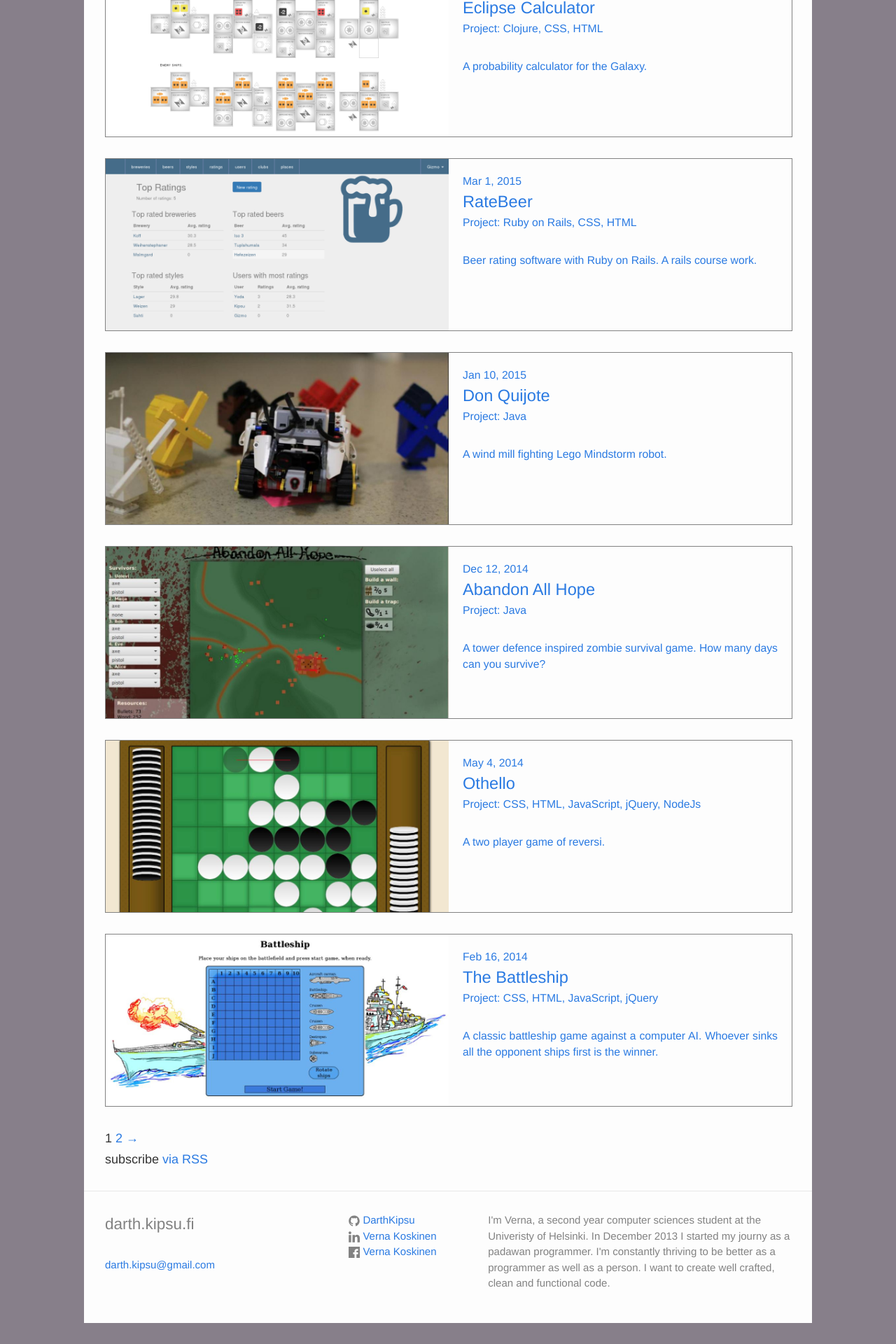
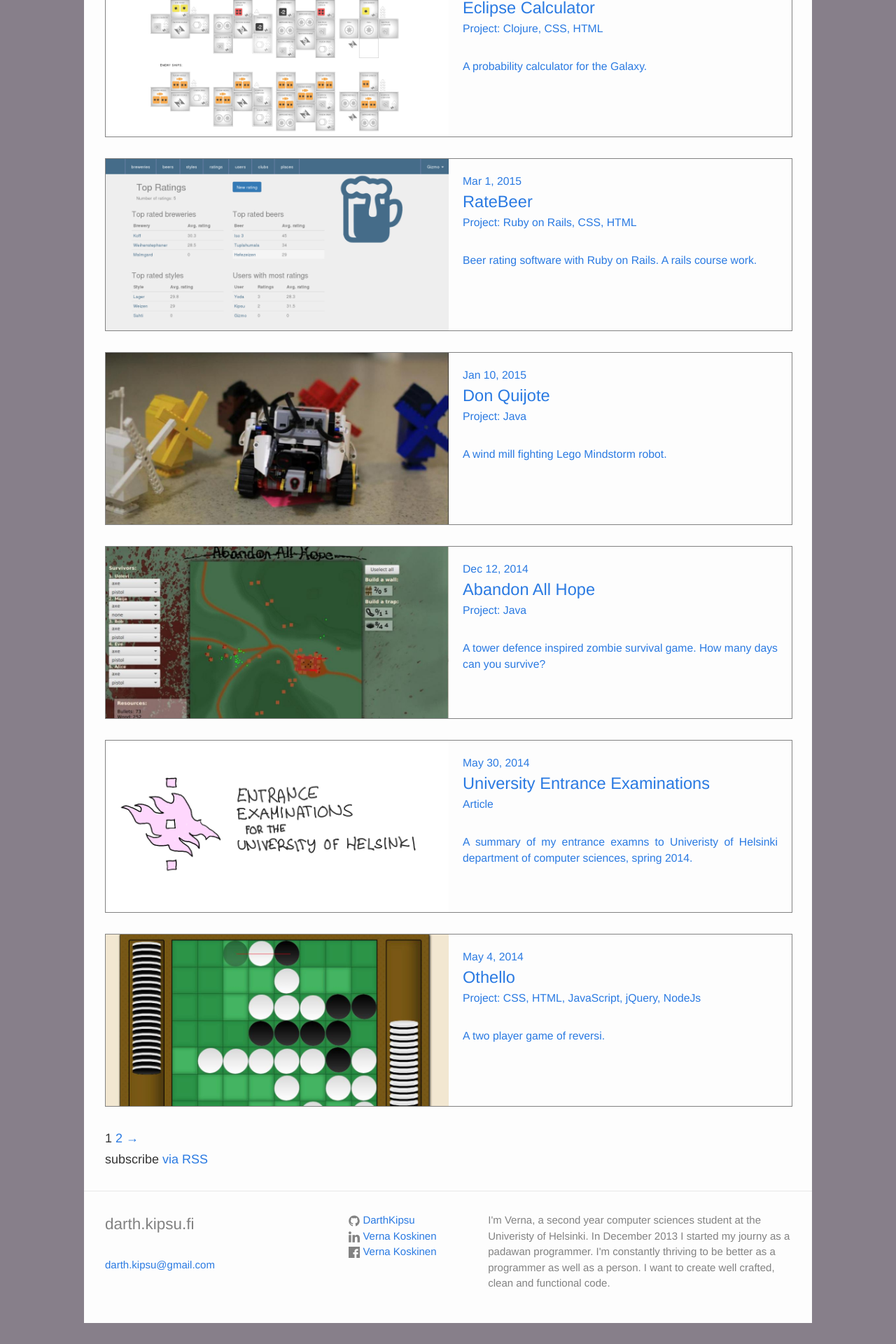
Before and after one commit to DarthKipsu/DarthKipsu.github.io, a Jekyll site: the page built from index.html, in a window 1280 px wide. Shown: the part 1805-3725 px from the top of the page at 70% size. Built offline with Jekyll 4.4.1, drawn with Linux system fonts in a browser that asks for light colours; the list of posts is cut into pages by our own code; some of the changed lines change nothing that is shown.

Commit message:
add article University Entrance Ecaminations

```diff
--- /dev/null
+++ b/_posts/2014-05-30-entryexamns.markdown
@@ -0,0 +1,83 @@
+---
+layout: post
+title:  "University Entrance Examinations"
+photo: articles/entryexamns
+excerpt: A summary of my entrance examns to Univeristy of Helsinki department of computer sciences, spring 2014.
+date:   2014-05-30
+categories: Article
+tags: Algorithms University
+---
+
+I had entrance examinations for the computer sciences department at the University of Helsinki on monday. The test composed of three sections, two in which you needed to answer.
+
+The **first section** was about handling big data,with some four pages of text about it and questions about my knowledge of the subject. I skipped this section before even completely reading through it, because answering the logic sections coming next seemed like a more interesting (and easier) approach.
+
+The **second section** introduced the basics behind making a suffix array and how to use it for finding specific strings. There was three examples to help gasp the idea. The original string was cut into as many suffixes as the length of the string, with each suffix containing one less letter than the previous one. Then they were reordered in alphabetical order, and the search was made based on the alphabets of the word being searched. This way you coul find a string from as big dataset as human genome (3 million letters) by compairing just maximum of 32 points in the data. Quite efficient!
+
+We were asked to present the steps needed to find the word babaa from abbaababbababbab (suffix array for this one was given in one of the examples). The word isn't in it, so the solution was to present how many steps the search would take to come to this conclusion.
+
+Next we were asked to produce a suffix array from a word "yhteisvalinta". An easy task with all the examples.
+
+The third task was to create the suffix array from string aacatcgatagctagaacat and then present the steps needed to fing "cga" from it. This was king of combination of question 1 and 2.
+
+After that we needed to create a string to match an array given, with any alphabets between a to ö. The array was like this: (i is index and S[i] is the index of the suffix)
+
+| i | S[i] |
+| :--: | :--: |
+| 1 | 8 |
+| 2 | 7 |
+| 3 | 6 |
+| 4 | 5 |
+| 5 | 4 |
+| 6 | 3 |
+| 7 | 2 |
+| 8 | 1 |
+
+Starting from a, I filled the array by adding the next alphabet to the beginning of the word and came up with a simple solution of "hgfedcba".
+
+The final task of this section was a similar, but more complicated array filling task. Only this time you could only use a and b to fill it. The array was like:
+
+| i | S[i] |
+| :--: | :--: |
+| 1 | 16 |
+| 2 | 13 |
+| 3 | 3 |
+| 4 | 14 |
+| 5 | 11 |
+| 6 | 9 |
+| 7 | 4 |
+| 8 | 6 |
+| 9 | 15 |
+| 10  | 12 |
+| 11  | 2 |
+| 12  | 10 |
+| 13  | 8 |
+| 14  | 5 |
+| 15  | 1 |
+| 16 |  7 |
+
+I used a same kind of approach for this one. starting from the suffix with the smallest index, I added either a or b depending on what the array index was. everything above the 15th suffix index (ba) received an a in front of them and everything below it got a b. The resulting string was "bbaababbababaaba". It seemed to compile with all the rules, so it had to be the right answer.
+
+The **third section** was a series of problemsolving tasks. This was the most fun part of the examn.
+
+First you needed to solve the propability of taking two cards of the same color, when you had four cards in front of you face down, containing two red and two wblack cards. It was quite easy since I had just finished the probability studies. I coundted all the possibilities of different combinations you could take (6) and divided it with the combinations that would be favorable (red and red or black and black) to get the propability of 33,3%.
+
+The second question was about filling a figure of eight circles connected by lines with the numbers 1 to 8. No numbers that are next to each other in the order of magnitude may be placed so that they are connected by a line. I started solving this by adding 1 and 8 to the middle, as they have the least neighbouring numbers and then adding 7 and 2 to the only possible locatoins they would be allowed to be placed. It was easy to add the rest after that. The solution looks like this:
+
+{% include centered-img.html path='articles/entry01' %}
+
+You were also meant to calculate the time it would take to solve this figure (on worst case scenario) if you'd go through all the possible ways to add the numbers in and the time to fill it once would take 10 seconds. I'm not sure if I got the correct answer to this one, but I calculated it by multiplying the first circles 8 choises with how many choises all the following circles had (8*7*6*5*4*3*2) and then took out the four correct answers and multiplied that number by 10 seconds. I got 403160 seconds, meaning it would take allmost 112 hours to solve it in worst case scenario. Sounds kind of a big number (and who would stay at it for so long?) so it might be I thought about this the wrong way. (Later addition: I got full score from the examn, so I guess this was a correct solution.)
+
+The final question was about dice game, where two players would throw a 6 sided dice and the one getting a bigger number wins. The dice used are no ordinary d6 though, but they have arbitrary selected values on them. The three dice have the following values:
+
+A: 2, 2, 2, 5, 5, 5
+B: 3, 3, 3, 3, 3, 6
+C: 1, 1, 1, 4, 4, 4
+
+The first player gets to choose a dice first, after which the second player chooses from what's left. The task was to show which dice the first player should choose to get an advantage no matter what player 2 chooses. I calculated that the B dice has 7 to 12 (58,3%) chance of winning both the A and C dice. This was quite easily calculated by drawing a square with one of the dice values on the side and another one on the bottom (like the image below).
+
+Then to even up the situation, the second player is given a chance to redesign the dice C. Player 1 will still choose first, so you were meant to design a dice where the player 2 will still have over 50% chance of winning no matter what the player 1 chooses or prove why this would be impossible. So I thought I should design a dice that can win dice B but will lose to dice A. I came up with a dice C: 1, 1, 4, 4, 4, 4. The images below will show it has a 5 to 9 (55,6%) chance of winning B but only 1 to 3 (33,3%) chance of winning A.
+
+{% include centered-img.html path='articles/entry02' %}
+
+I think the examns went quite well. I have more entrance examinations for other schools next week, but I think the University of Helsinki will be my number one choise if I get in.
--- a/_sass/_layout.scss
+++ b/_sass/_layout.scss
@@ -317,12 +317,38 @@
     }
   }
 
+  table {
+    margin-left: $small-spacing;
+    margin-bottom: $small-spacing;
+    border: 1px black;
+    border-collapse: collapse;
+    table-layout: fixed;
+
+    th, td {
+      min-width: 25%;
+      border: solid 1px $grey-color-light;
+      padding: 5px;
+    }
+
+    tr:nth-child(even), thead {
+      background-color: $grey-color-extralight;
+    }
+  }
+
   table.no-highlight {
     padding: $small-spacing;
+    margin-bottom: 0;
+    border-collapse: separate;
+    border: none;
 
-    td {
+    th, td {
+      border: none;
       padding: 5px;
       min-width: 150px;
     }
+
+    tr:nth-child(even), thead {
+      background-color: $content-bg-color;
+    }
   }
 }
--- a/css/main.scss
+++ b/css/main.scss
@@ -25,6 +25,7 @@ $brand-color:      #2a7ae2;
 
 $grey-color:       #828282;
 $grey-color-light: lighten($grey-color, 40%);
+$grey-color-extralight: lighten($grey-color, 46%);
 $grey-color-dark:  darken($grey-color, 25%);
 
 // Width of the content area
```
Also changed, not shown: images/articles/entry01.jpg (added), images/articles/entry02.jpg (added), images/articles/entryexamns.jpg (added).
